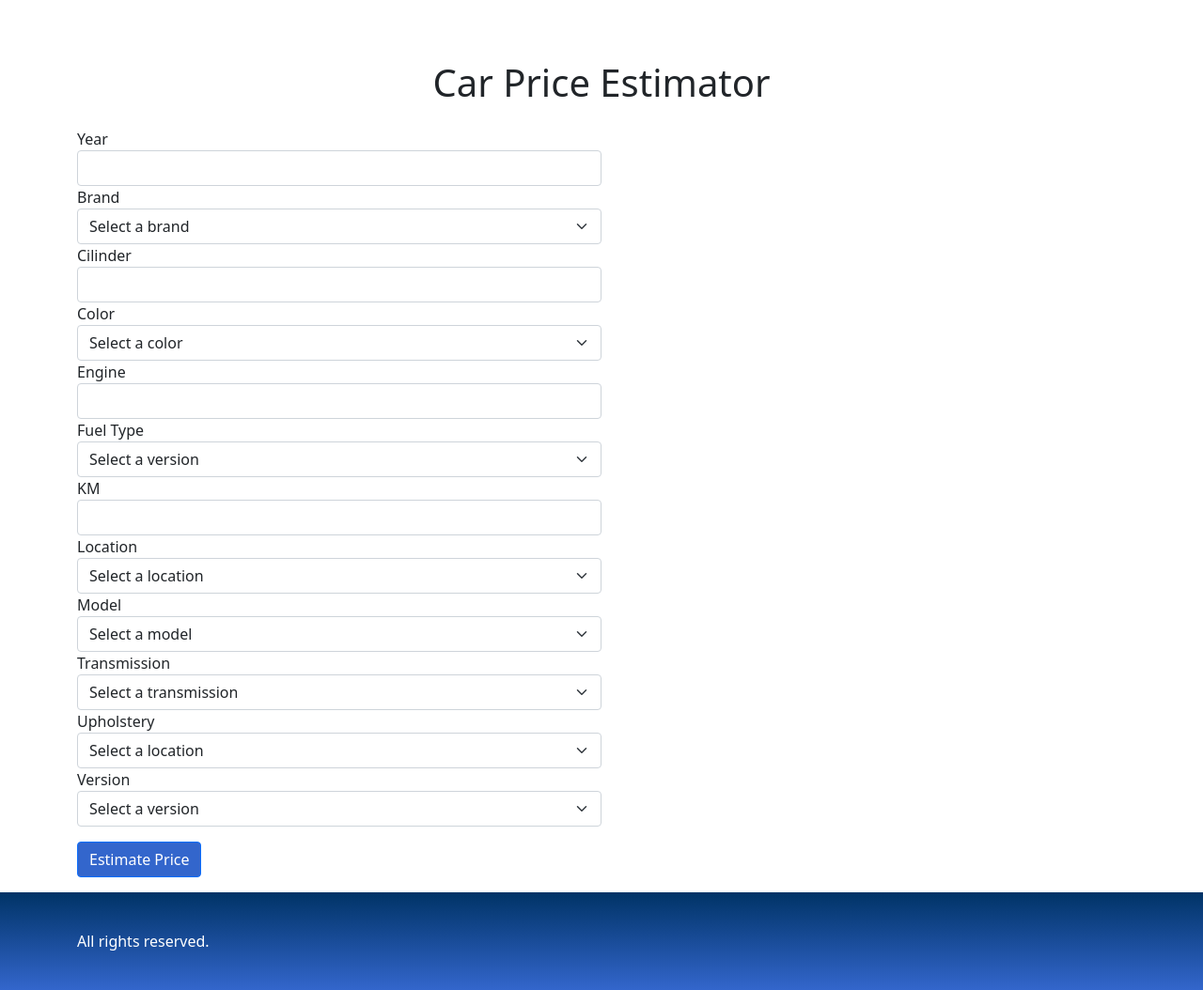
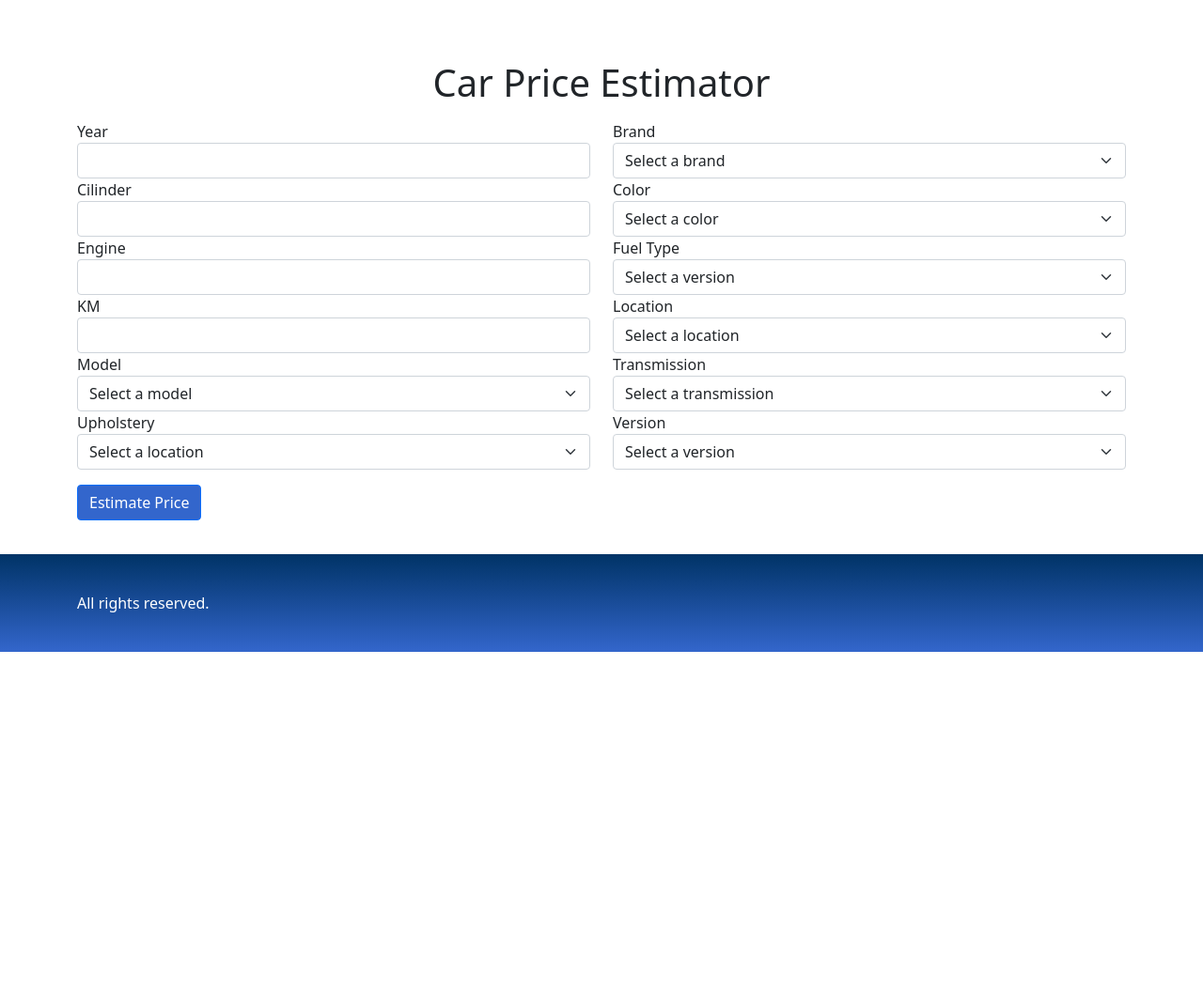
Before and after one commit to JoseGarayar/car_recommendation_system, a Django app: page /price_estimator/ in a window 1280 px wide. Shown: the part 106-1160 px from the top of the page at 94% size. After the commit the page ends 800 px from the top, so only its background shows below. Run offline with Django 4.2, Linux system fonts and the light colour scheme; some libraries are stand-ins or nearby versions.

Commit message:
Update car estimator page

```diff
--- a/app_django/templates/cars/car_price_estimator.html
+++ b/app_django/templates/cars/car_price_estimator.html
@@ -11,10 +11,15 @@
 <section class="pt-3 pb-3">
     <div class="container mt-5">
         <h1 class="text-center">Car Price Estimator</h1>
-        <form method="get" class="mt-4">
-            <div class="form-row">
+        {% if result is not None %}
+            <div class="alert alert-success mt-4">
+                <h2>Estimated Price: {{ result|format_currency:'US$' }}</h2>
+            </div>
+        {% endif %}
+        <form method="get" class="mt-3">
+            <div class="row">
                 {% for field in form %}
-                    <div class="form-group col-md-6">
+                    <div class="form-group col-md-6 col-sm-12">
                         <label for="{{ field.id_for_label }}">{{ field.label }}</label>
                         {{ field }}
                         {% if field.errors %}
@@ -23,16 +28,13 @@
                             </div>
                         {% endif %}
                     </div>
+                    {% if forloop.counter|divisibleby:2 and not forloop.last %}
+                        </div><div class="row">
+                    {% endif %}
                 {% endfor %}
             </div>
             <button type="submit" class="btn btn-primary mt-3">Estimate Price</button>
         </form>
-
-        {% if result is not None %}
-            <div class="alert alert-success mt-4">
-                <h2>Estimated Price: {{ result|format_currency:'US$' }}</h2>
-            </div>
-        {% endif %}
     </div>
 </section>
 
@@ -177,7 +179,6 @@
     }
     function setFormFieldsFromUrlParams() {
         const params = getUrlParams();
-        console.log(params);
         if (params.brand) {
             brandSelect.value = params.brand;
             brandSelect.dispatchEvent(new Event('change')); // Trigger change event to populate models
```
